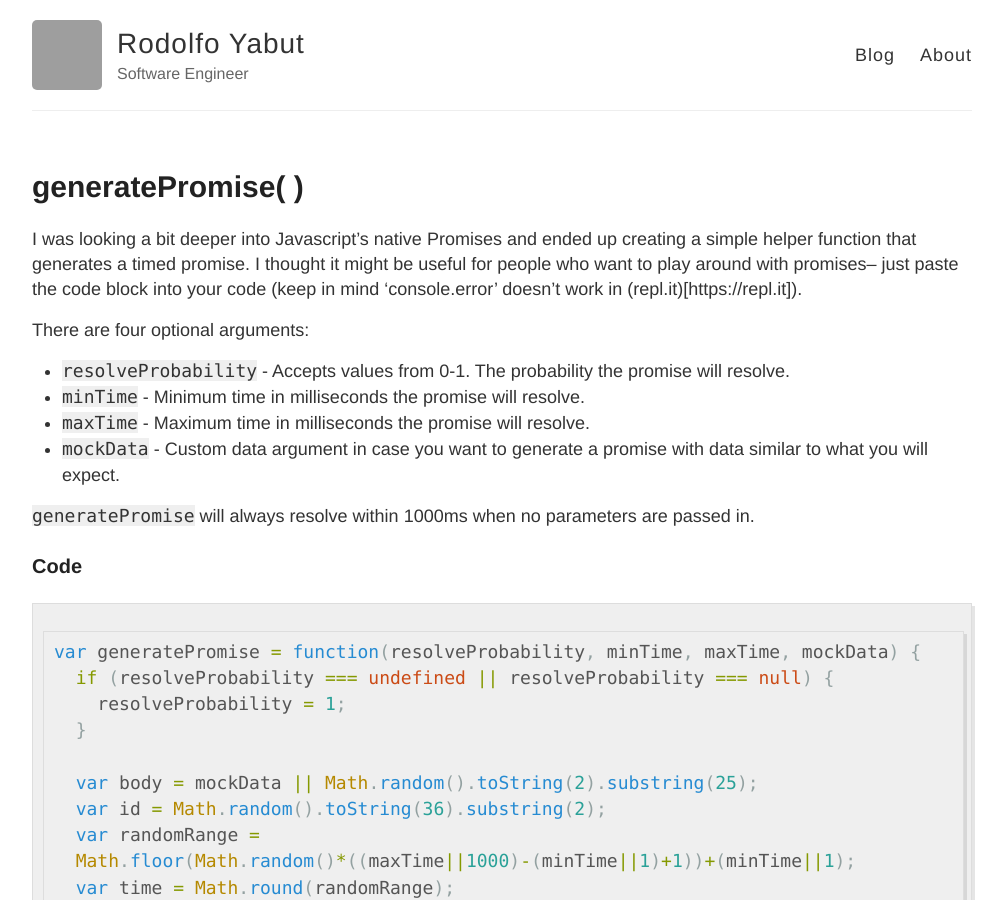
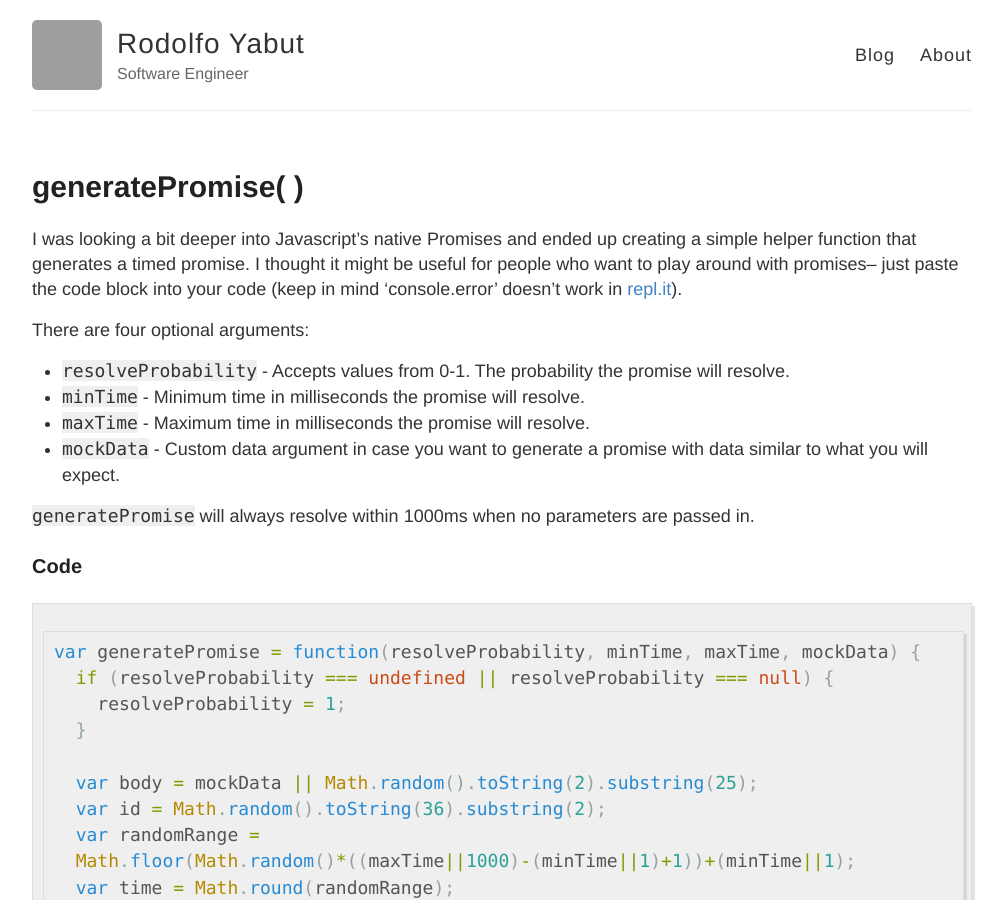
Before and after one commit to rodocite/rodocite.github.io, a Jekyll site: the page built from _posts/2015-10-12-generatePromise.md, in a window 1280 px wide and 900 px high. Shown: the whole window, without its empty margins (138-1144 px from the left). Built offline with Jekyll 4.4.1, drawn with Linux system fonts in a browser that asks for light colours; Markdown is read by kramdown in place of the engine named in the settings; comment, search, counter and statistics services are not loaded; grey boxes are pictures that could not be loaded.

Commit message:
Update 2015-10-12-generatePromise.md

```diff
--- a/_posts/2015-10-12-generatePromise.md
+++ b/_posts/2015-10-12-generatePromise.md
@@ -2,7 +2,7 @@
 layout: post
 title: generatePromise( )
 ---
-I was looking a bit deeper into Javascript's native Promises and ended up creating a simple helper function that generates a timed promise. I thought it might be useful for people who want to play around with promises-- just paste the code block into your code (keep in mind 'console.error' doesn't work in (repl.it)[https://repl.it]).
+I was looking a bit deeper into Javascript's native Promises and ended up creating a simple helper function that generates a timed promise. I thought it might be useful for people who want to play around with promises-- just paste the code block into your code (keep in mind 'console.error' doesn't work in [repl.it](https://repl.it)).
 
 There are four optional arguments:
 
```
